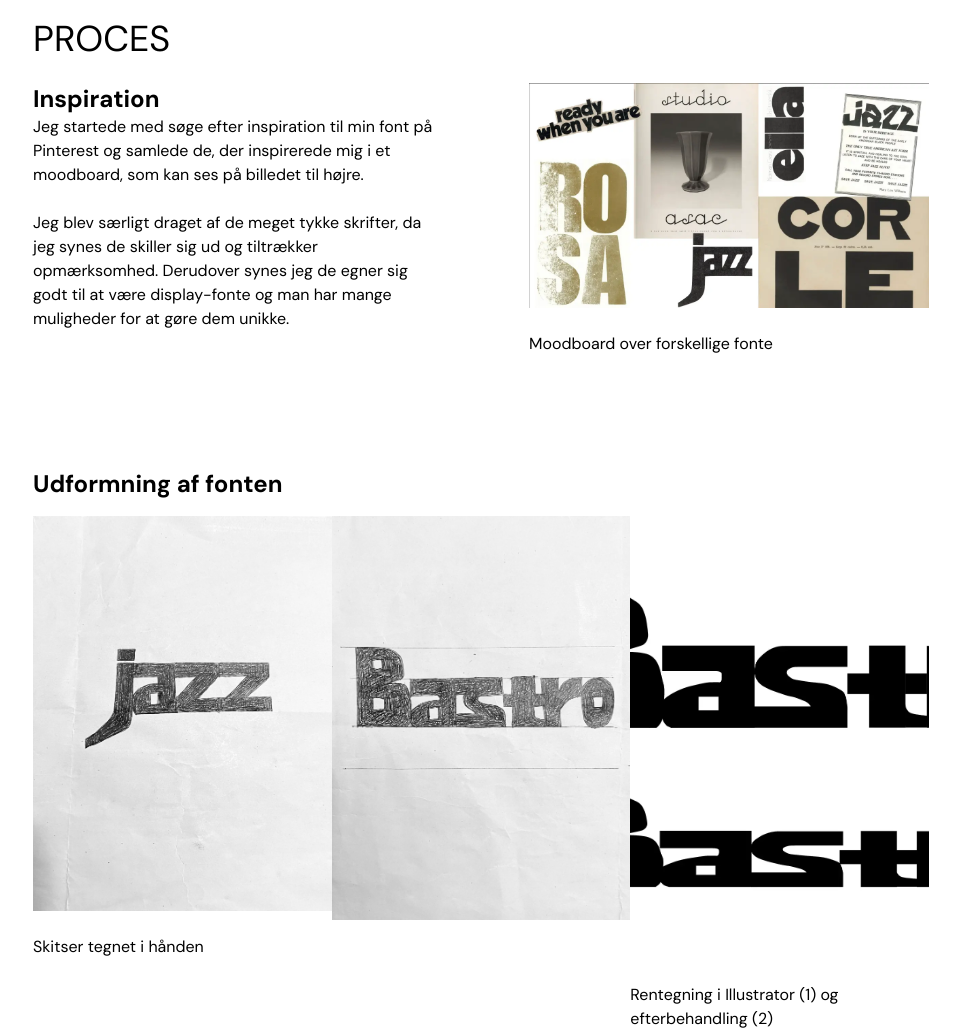
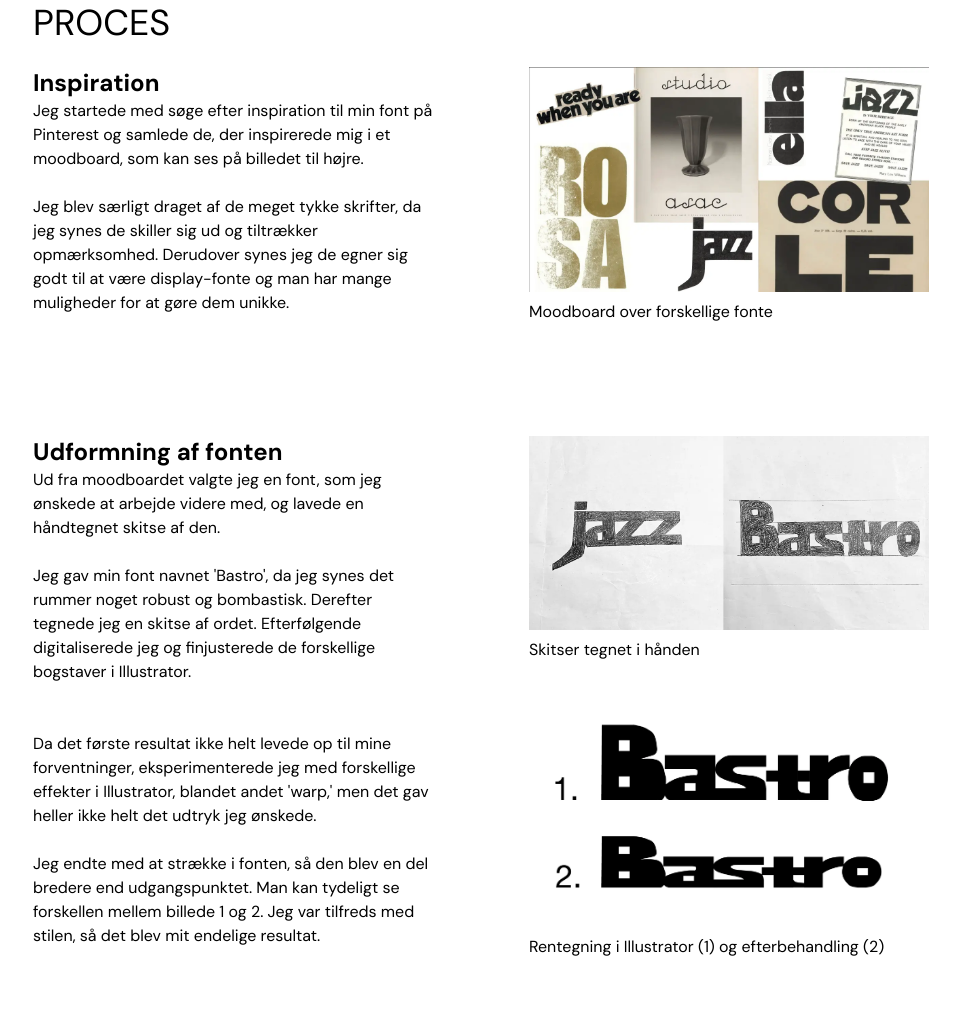
Before and after one commit to segronkjaer/promoveringssite, an Astro site: page / in a window 1280 px wide. Shown: the part 2057-3091 px from the top of the page, without its empty margins (159-1119 px from the left). Built offline with nearby package versions, Linux system fonts and the light colour scheme; Astro itself is replaced by a stand-in of ours.

Commit message:
billeder

```diff
--- a/src/pages/index.astro
+++ b/src/pages/index.astro
@@ -8,8 +8,7 @@ import plakat from '../assets/images/plakat.webp';
 import prompt2 from '../assets/images/prompt2.webp';
 import prompt3 from '../assets/images/prompt3.webp';
 import moodboard_done from '../assets/images/moodboard_done.webp';
-import skitse_1 from '../assets/images/skitse_1.webp';
-import skitse_2 from '../assets/images/skitse_2.webp';
+import ny_skitse from '../assets/images/ny_skitse.webp';
 import proces2 from '../assets/images/proces2.webp';
 ---
 <MainLayout title="Titel">
@@ -37,7 +36,7 @@ import proces2 from '../assets/images/proces2.webp';
 			</div>
 		  </div>
 		  <div>
-			<p class="font-dm-sans md:pl-48 pl-8 pr-8 pt-6 pb-12">Eksempler på hvordan Bastro kan bruges.</p>
+			<p class="font-dm-sans md:pl-48 pl-8 pr-8 pt-2 pb-12">Eksempler på hvordan Bastro kan bruges.</p>
 			</div>
 		<div class="md:grid md:grid-cols-2 md:gap-24 md:pl-48 pl-8 md:pr-48 pr-8">
 			<div>
@@ -71,36 +70,39 @@ import proces2 from '../assets/images/proces2.webp';
 			<!-- Billede og tekst: Kolonne 2, span 2 -->
 			<div class="md:col-span-1">
 			  <Image class="w-full md:max-w-[800px] max-w-[400px] h-auto" src={moodboard_done} alt="moodboard"/>
-			  <p class="font-dm-sans font-regular pt-6">Moodboard over forskellige fonte</p>
+			  <p class="font-dm-sans font-regular pt-2">Moodboard over forskellige fonte</p>
 			</div>
 		</div>
 	</article>
 	<article class="pt-12 pb-16">
-		<h2 class="font-dm-sans font-bold md:text-2xl text-xl md:pl-48 pl-8 pb-4">Udformning af fonten</h2>
-		<div class="md:grid md:grid-cols-3 md:pl-48 pl-8 md:pr-48 pr-6">
-			<!-- 1 billede i hver kolonne
+		<div class="md:grid md:grid-cols-2 md:grid-rows-1 md:pl-48 pl-8 md:pr-48 pr-6 md:gap-24">
+			<!-- Tekstindhold: Kolonne 1, span 1 -->
 			<div class="md:col-span-1">
-			  <Image class="w-full md:max-w-[300px] max-w-[400px]" src={skitse_1} alt="skitse"/>
-			  <p class="font-dm-sans font-regular pt-6">Skitser tegnet i hånden</p>
+			 <h2 class="font-dm-sans font-bold md:text-2xl text-xl">Udformning af fonten</h2>
+			 <p class="font-dm-sans font-regular">Ud fra moodboardet valgte jeg en font, som jeg ønskede at arbejde videre med, og lavede en håndtegnet skitse af den.</p>
+			 <br>
+			 <p class="font-dm-sans font-regular">Jeg gav min font navnet 'Bastro', da jeg synes det rummer noget robust og bombastisk. Derefter tegnede jeg en skitse af ordet. Efterfølgende digitaliserede jeg og finjusterede de forskellige bogstaver i Illustrator.</p>
 			</div>
+
+			<!-- Billede og tekst: Kolonne 2, span 2 -->
 			<div class="md:col-span-1">
-				<Image class="w-full md:max-w-[200px] max-w-[400px] h-auto" src={skitse_2} alt="skitse"/>
+			  <Image class="w-full md:max-w-[800px] max-w-[400px] h-auto" src={ny_skitse} alt="skitser"/>
+			  <p class="font-dm-sans font-regular pt-2">Skitser tegnet i hånden</p>
 			</div>
+		</div>
+		<div class="md:grid md:grid-cols-2 md:grid-rows-1 md:pl-48 pl-8 md:pr-48 pr-6 md:gap-24">
+			<!-- Tekstindhold: Kolonne 1, span 1 -->
+			<div class="md:col-span-1 md:pt-12">
+			 <p class="font-dm-sans font-regular">Da det første resultat ikke helt levede op til mine forventninger, eksperimenterede jeg med forskellige effekter i Illustrator, blandet andet 'warp,' men det gav heller ikke helt det udtryk jeg ønskede.</p>
+			 <br>
+			 <p class="font-dm-sans font-regular">Jeg endte med at strække i fonten, så den blev en del bredere end udgangspunktet. Man kan tydeligt se forskellen mellem billede 1 og 2. Jeg var tilfreds med stilen, så det blev mit endelige resultat.</p>
+			</div>
+
+			<!-- Billede og tekst: Kolonne 2, span 2 -->
 			<div class="md:col-span-1">
-				<Image class="w-full md:max-w-[800px] max-w-[400px] h-auto" src={proces2} alt="illustrationer"/>
-				<p class="font-dm-sans font-regular pt-6">Rentegning i Illustrator (1) og efterbehandling (2)</p>
-			</div>-->
-			<div class="md:col-span-1">
-				<Image class="w-full h-46 object-cover" src={skitse_1} alt="skitse"/>
-				<p class="font-dm-sans font-regular pt-6">Skitser tegnet i hånden</p>
-			  </div>
-			  <div class="md:col-span-1">
-				  <Image class="w-full h-46 object-covero" src={skitse_2} alt="skitse"/>
-			  </div>
-			  <div class="md:col-span-1">
-				  <Image class="w-full h-full object-cover" src={proces2} alt="illustrationer"/>
-				  <p class="font-dm-sans font-regular pt-6">Rentegning i Illustrator (1) og efterbehandling (2)</p>
-			  </div>
+			  <Image class="w-full md:max-w-[800px] max-w-[400px] h-auto" src={proces2} alt="proces"/>
+			  <p class="font-dm-sans font-regular pt-2">Rentegning i Illustrator (1) og efterbehandling (2)</p>
+			</div>
 		</div>
 	</article>
 </MainLayout>
```
Also changed, not shown: src/assets/images/skitse_1.webp (deleted), src/assets/images/skitse_2.webp (deleted), src/assets/images/thumbsup.png (deleted).
